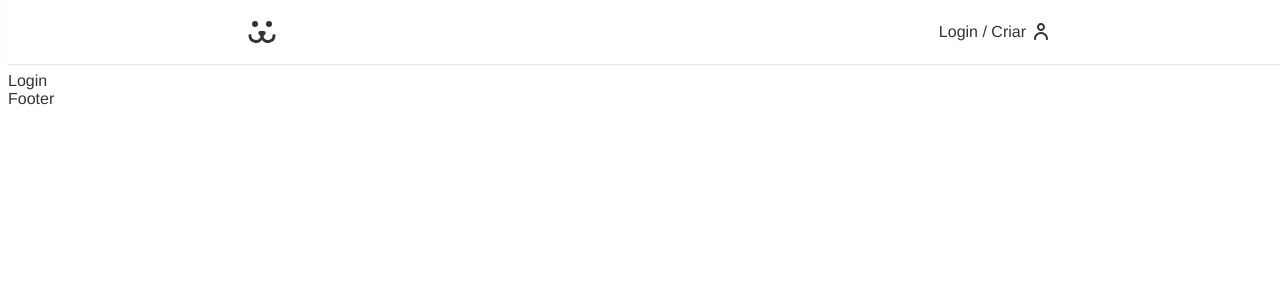
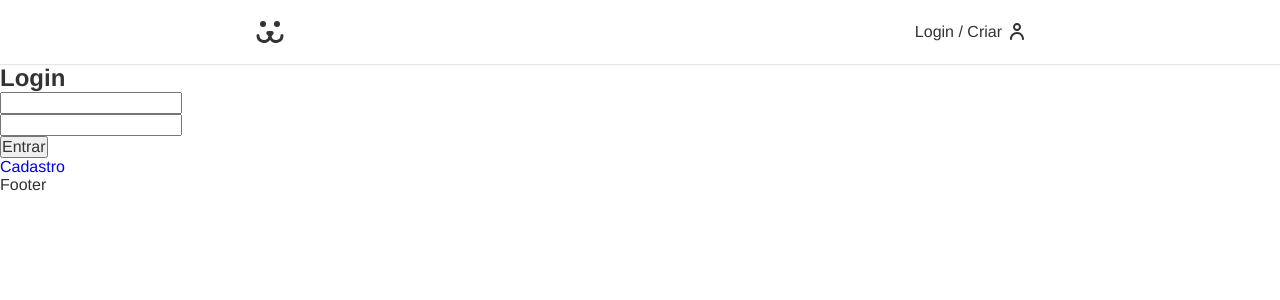
Before and after one commit to DorigonBruno/Dogs, a React (Vite) app: page /login in a window 1280 px wide. Shown: the top 300 px of the page. Built offline with nearby package versions, Linux system fonts and the light colour scheme.

Commit message:
change App.css and Header and create Login and Login Routes

```diff
--- /dev/null
+++ b/src/App.css
@@ -0,0 +1,36 @@
+* {
+  box-sizing: border-box;
+  margin: 0;
+  padding: 0;
+}
+
+body {
+  color: #333;
+  --type-first: Helvetica, Arial, sans-serif;
+  --type-second: "Spectral", Georgia;
+  font-family: var(--type-first);
+  padding-top: 4rem;
+}
+
+ul,
+li {
+  list-style-type: none;
+}
+
+a {
+  text-decoration: none;
+}
+
+img {
+  display: block;
+  max-width: 100%;
+  object-fit: cover;
+}
+
+button,
+input {
+  display: block;
+  font-size: 1rem;
+  font-family: var(--type-first);
+  color: #333;
+}
--- a/src/App.jsx
+++ b/src/App.jsx
@@ -1,24 +1,24 @@
 import React from "react";
+import "./App.css";
 import Header from "./Components/Header/Header";
 import Home from "./Components/Home/Home";
 import Login from "./Components/Login/Login";
 
 import Footer from "./Components/Footer/Footer";
 import { BrowserRouter, Routes, Route } from "react-router-dom";
-import { Reset } from "./Rest";
 
 const App = () => {
   return (
-    <Reset>
+    <div className="App">
       <BrowserRouter>
         <Header />
         <Routes>
           <Route path="/" element={<Home />} />
-          <Route path="/login" element={<Login />} />
+          <Route path="/login/*" element={<Login />} />
         </Routes>
         <Footer />
       </BrowserRouter>
-    </Reset>
+    </div>
   );
 };
 
--- a/src/Components/Header/Header.jsx
+++ b/src/Components/Header/Header.jsx
@@ -4,7 +4,7 @@
 
 import { HeaderDiv, Img, ImgLogin, Nav } from "./HeaderStyle";
 import { Link } from "react-router-dom";
-import { Container } from "../../Rest";
+import { Container } from "../util/Container";
 
 const Header = () => {
   return (
--- a/src/Components/Header/HeaderStyle.jsx
+++ b/src/Components/Header/HeaderStyle.jsx
@@ -3,10 +3,11 @@
 export const HeaderDiv = styled.header`
   box-shadow: 0 1px 1px rgba(0, 0, 0, 0.1);
   position: fixed;
+  top: 0;
+  left: 0;
   width: 100%;
   z-index: 100;
   background: #fff;
-  top: 0;
 `;
 
 export const Nav = styled.nav`
--- a/src/Components/Login/Login.jsx
+++ b/src/Components/Login/Login.jsx
@@ -1,7 +1,21 @@
 import React from "react";
+import { Route, Routes } from "react-router-dom";
+import LoginForm from "./LoginForm/LoginForm";
+import LoginCreate from "./LoginCreate/LoginCreate";
+import LoginPasswordLost from "./LoginPasswordLost/LoginPasswordLost";
+import LoginPasswordReset from "./LoginPasswordReset/LoginPasswordReset";
 
 const Login = () => {
-  return <div>Login</div>;
+  return (
+    <div>
+      <Routes>
+        <Route path="/" element={<LoginForm />} />
+        <Route path="criar" element={<LoginCreate />} />
+        <Route path="perdeu" element={<LoginPasswordLost />} />
+        <Route path="resetar" element={<LoginPasswordReset />} />
+      </Routes>
+    </div>
+  );
 };
 
 export default Login;
--- /dev/null
+++ b/src/Components/Login/LoginCreate/LoginCreate.jsx
@@ -0,0 +1,8 @@
+import React from "react";
+import { Container } from "../../util/Container";
+
+const LoginCreate = () => {
+  return <Container>LoginCreate</Container>;
+};
+
+export default LoginCreate;
--- /dev/null
+++ b/src/Components/Login/LoginForm/LoginForm.jsx
@@ -0,0 +1,48 @@
+import React from "react";
+import { Link } from "react-router-dom";
+
+const LoginForm = () => {
+  const [username, setUsername] = React.useState("");
+  const [password, setPassword] = React.useState("");
+
+  function handleSubmit(event) {
+    event.preventDefault();
+
+    fetch("https://dogsapi.origamid.dev/json/jwt-auth/v1/token", {
+      method: "POST",
+      headers: {
+        "Content-type": "application/json",
+      },
+      body: JSON.stringify({ username, password }),
+    })
+      .then((response) => {
+        console.log(response);
+        return response.json();
+      })
+      .then((json) => {
+        console.log(json);
+      });
+  }
+
+  return (
+    <section>
+      <h1>Login</h1>
+      <form action="" onSubmit={() => handleSubmit()}>
+        <input
+          type="text"
+          value={username}
+          onChange={({ target }) => setUsername(target.value)}
+        />
+        <input
+          type="password"
+          value={password}
+          onChange={({ target }) => setPassword(target.value)}
+        />
+        <button>Entrar</button>
+      </form>
+      <Link to="/login/criar">Cadastro</Link>
+    </section>
+  );
+};
+
+export default LoginForm;
--- /dev/null
+++ b/src/Components/Login/LoginPasswordLost/LoginPasswordLost.jsx
@@ -0,0 +1,7 @@
+import React from "react";
+
+const LoginPasswordLost = () => {
+  return <div></div>;
+};
+
+export default LoginPasswordLost;
--- /dev/null
+++ b/src/Components/Login/LoginPasswordReset/LoginPasswordReset.jsx
@@ -0,0 +1,7 @@
+import React from "react";
+
+const LoginPasswordReset = () => {
+  return <div></div>;
+};
+
+export default LoginPasswordReset;
--- /dev/null
+++ b/src/Components/util/Container.jsx
@@ -0,0 +1,7 @@
+import styled from "styled-components";
+
+export const Container = styled.div`
+  max-width: 50rem;
+  padding: 0 1rem;
+  margin: 0 auto;
+`;
--- a/src/Rest.jsx
+++ /dev/null
@@ -1,40 +0,0 @@
-import styled from "styled-components";
-
-export const Reset = styled.body`
-  box-sizing: border-box;
-  margin: 0;
-  padding: 0;
-  padding-top: 4rem;
-  color: #333;
-  --type-first: Helvetica, Arial, sans-serif;
-  --type-second: "Spectral", Georgia;
-  font-family: var(--type-first);
-
-  ul {
-    list-style-type: none;
-  }
-
-  a {
-    text-decoration: none;
-  }
-
-  img {
-    display: block;
-    max-width: 100%;
-    object-fit: cover;
-  }
-
-  button,
-  input {
-    display: block;
-    font-size: 1rem;
-    font-family: var(--type-first);
-    color: #333;
-  }
-`;
-
-export const Container = styled.div`
-  max-width: 50rem;
-  padding: 0 1rem;
-  margin: 0 auto;
-`;
--- a/src/main.jsx
+++ b/src/main.jsx
@@ -1,4 +1,5 @@
 import { createRoot } from "react-dom/client";
 import App from "./App.jsx";
+import "./App.css";
 
 createRoot(document.getElementById("root")).render(<App />);
```
